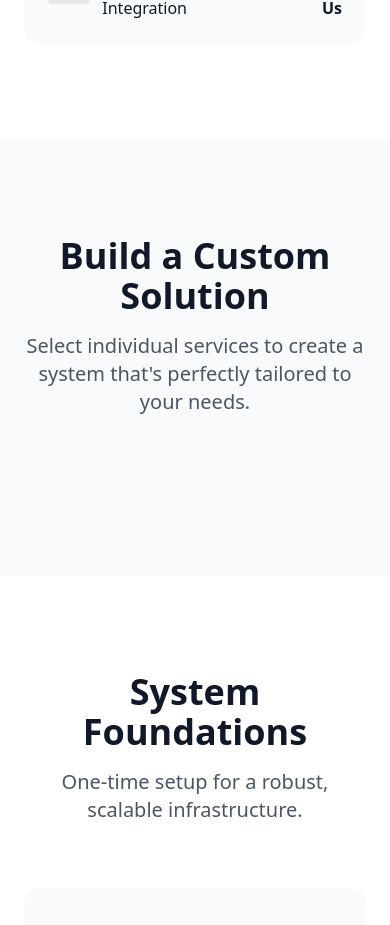
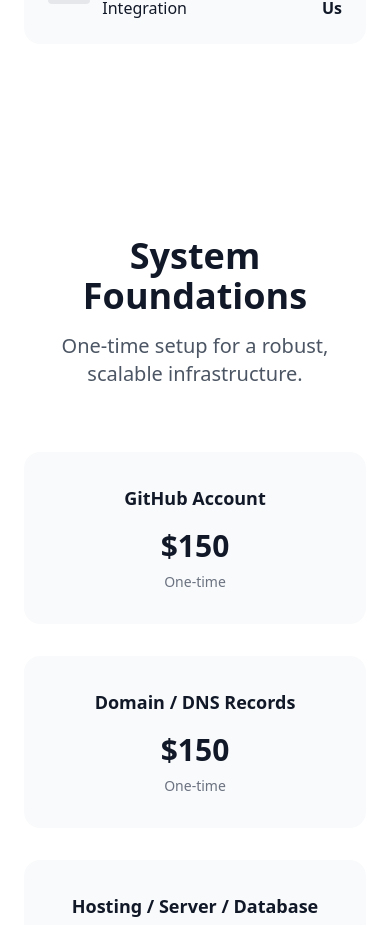
Before and after one commit to daveenci-ai/daveenci-ai-website, a React (Vite) app: page /pricing in a window 390 px wide. Shown: the part 6456-7381 px from the top of the page. Built offline with nearby package versions, Linux system fonts and the light colour scheme.

Commit message:
Remove unnecessary 'Build a Custom Solution' section from pricing page

```diff
--- a/src/pages/Pricing.tsx
+++ b/src/pages/Pricing.tsx
@@ -458,16 +458,6 @@ const Pricing = () => {
         </div>
       </section>
 
-      {/* Build Custom Solution */}
-      <section className="py-24 bg-gray-50">
-        <div className="mx-auto max-w-7xl px-6 lg:px-8">
-          <div className="text-center mb-16">
-            <h2 className="text-4xl font-bold text-gray-900 mb-4">Build a Custom Solution</h2>
-            <p className="text-xl text-gray-600">Select individual services to create a system that's perfectly tailored to your needs.</p>
-          </div>
-        </div>
-      </section>
-
       {/* System Foundations */}
       <section className="py-24 bg-white">
         <div className="mx-auto max-w-7xl px-6 lg:px-8">
```
